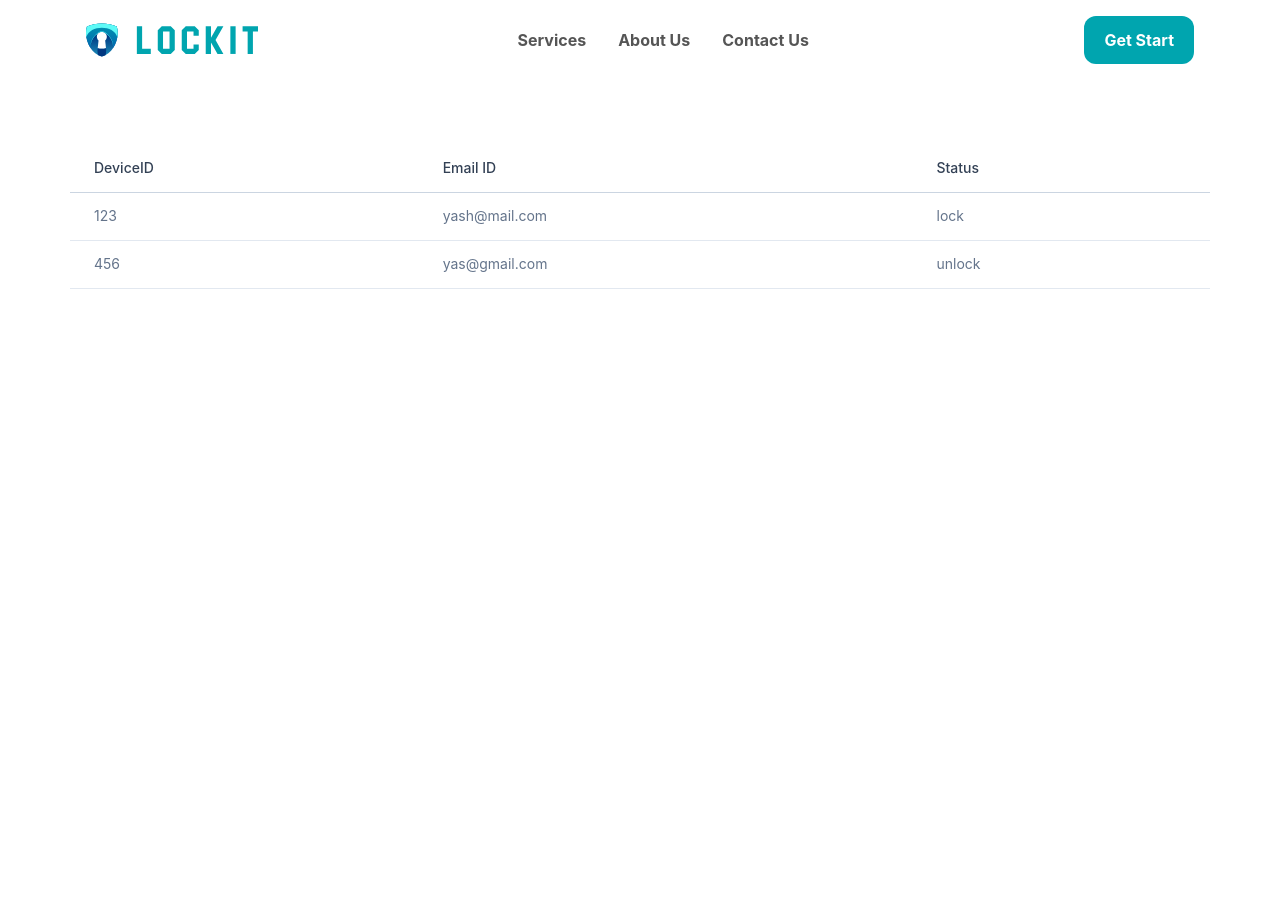
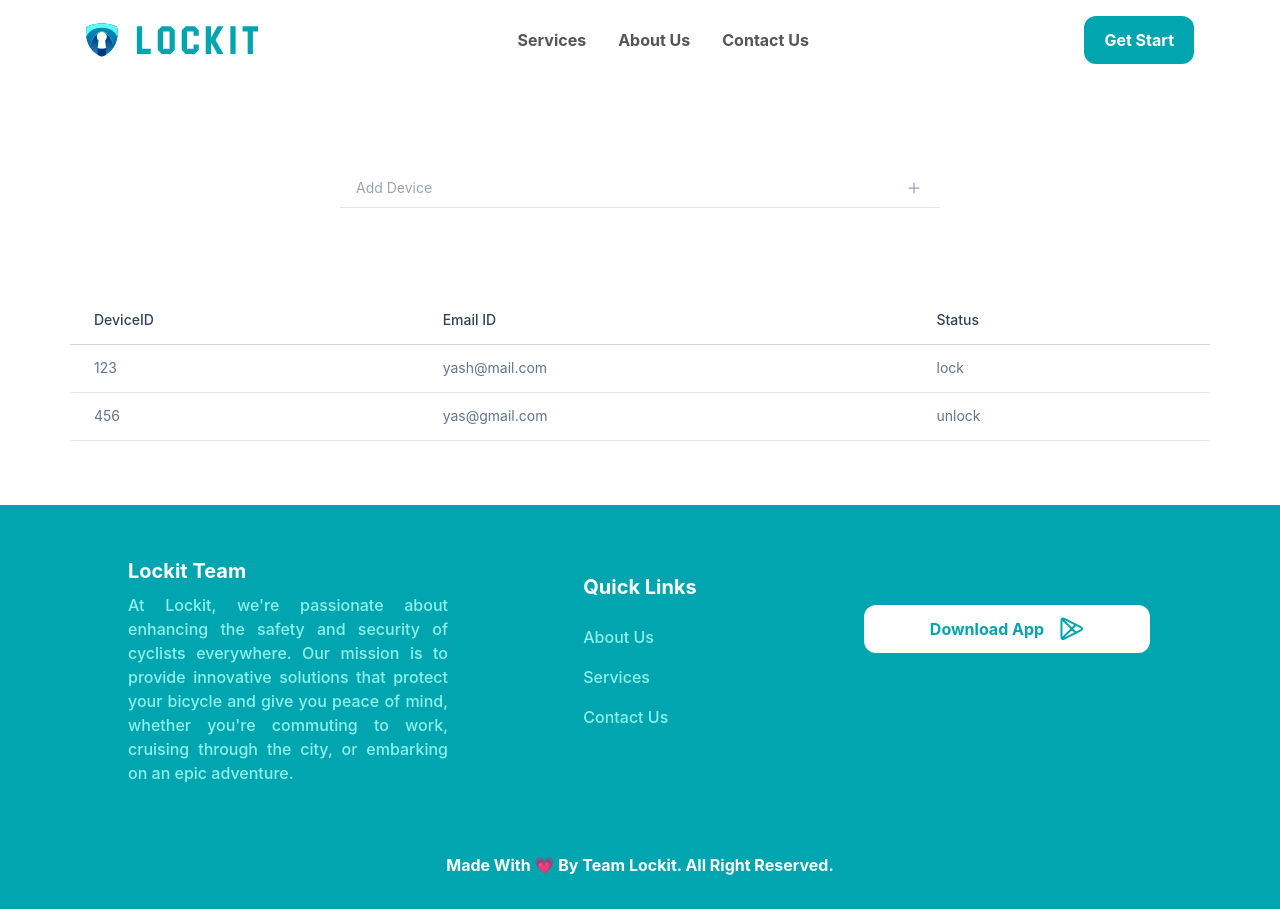
Before and after one commit to yashEra/lockit, a React (Create React App) app: page /manage-devices in a window 1280 px wide. Before the commit the page ends 800 px from the top, so only its background shows below. Built offline with nearby package versions, Linux system fonts and the light colour scheme.

Commit message:
Update ManageDevices.jsx

```diff
--- a/src/pages/ManageDevices.jsx
+++ b/src/pages/ManageDevices.jsx
@@ -1,17 +1,49 @@
-import React from 'react';
-import Devices from '../components/tables/Devices';
-import NavBar from '../components/navbar/NavBar';
+import React from "react";
+import Devices from "../components/tables/Devices";
+import NavBar from "../components/navbar/NavBar";
+import Footer from "../components/footer/Footer";
 
 function ManageDevices() {
-    // Your component logic goes here
+  // Your component logic goes here
 
-    return (
-        // JSX code for your component's UI goes here
-        <div>
-            <NavBar/>
-            <Devices/>
+  return (
+    // JSX code for your component's UI goes here
+    <div>
+      <NavBar />
+      <div className="flex justify-center pt-16">
+        <div className="relative my-6 w-[600px]">
+          <input
+            id="id-s01"
+            type="search"
+            name="id-s01"
+            placeholder="Add Device"
+            aria-label="Add Device"
+            className="peer relative h-10 w-full border-b border-slate-200 px-4 pr-12 text-sm text-slate-500 outline-none transition-all autofill:bg-white invalid:border-pink-500 invalid:text-pink-500 focus:border-emerald-500 focus:outline-none invalid:focus:border-pink-500 focus-visible:outline-none disabled:cursor-not-allowed disabled:bg-slate-50 disabled:text-slate-400"
+          />
+          <svg
+            xmlns="http://www.w3.org/2000/svg"
+            className="absolute right-4 top-2.5 h-5 w-5 cursor-pointer stroke-slate-400 peer-disabled:cursor-not-allowed"
+            fill="none"
+            viewBox="0 0 24 24"
+            stroke="currentColor"
+            strokeWidth="1.5"
+            aria-hidden="true"
+            aria-label="Plus icon"
+            role="graphics-symbol"
+          >
+            <path
+              strokeLinecap="round"
+              strokeLinejoin="round"
+              d="M12 6v12m6-6H6"
+            />
+          </svg>
         </div>
-    );
+      </div>
+      {/* Device Table Component */}
+      <Devices />
+      <Footer/>
+    </div>
+  );
 }
 
 export default ManageDevices;
```
